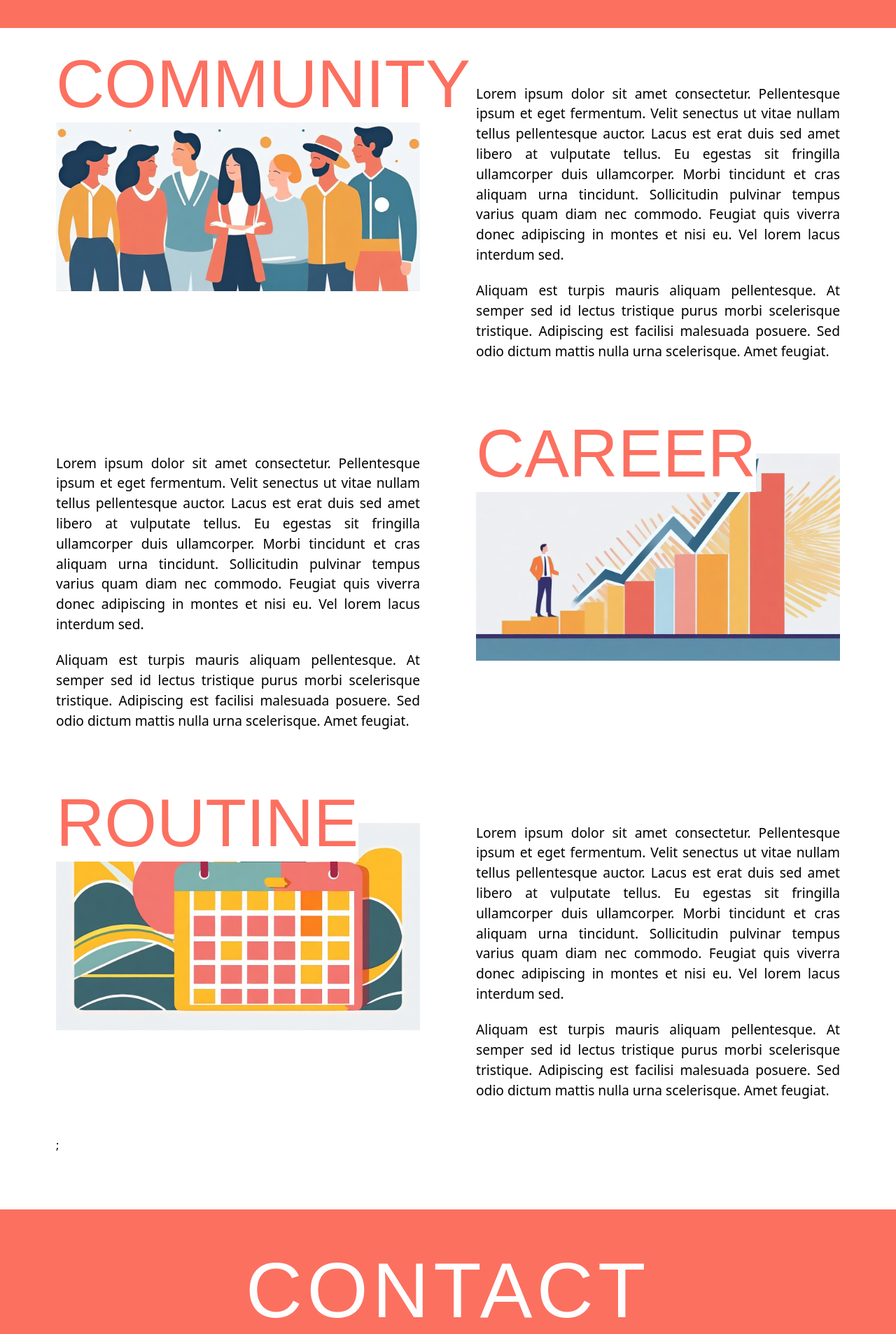
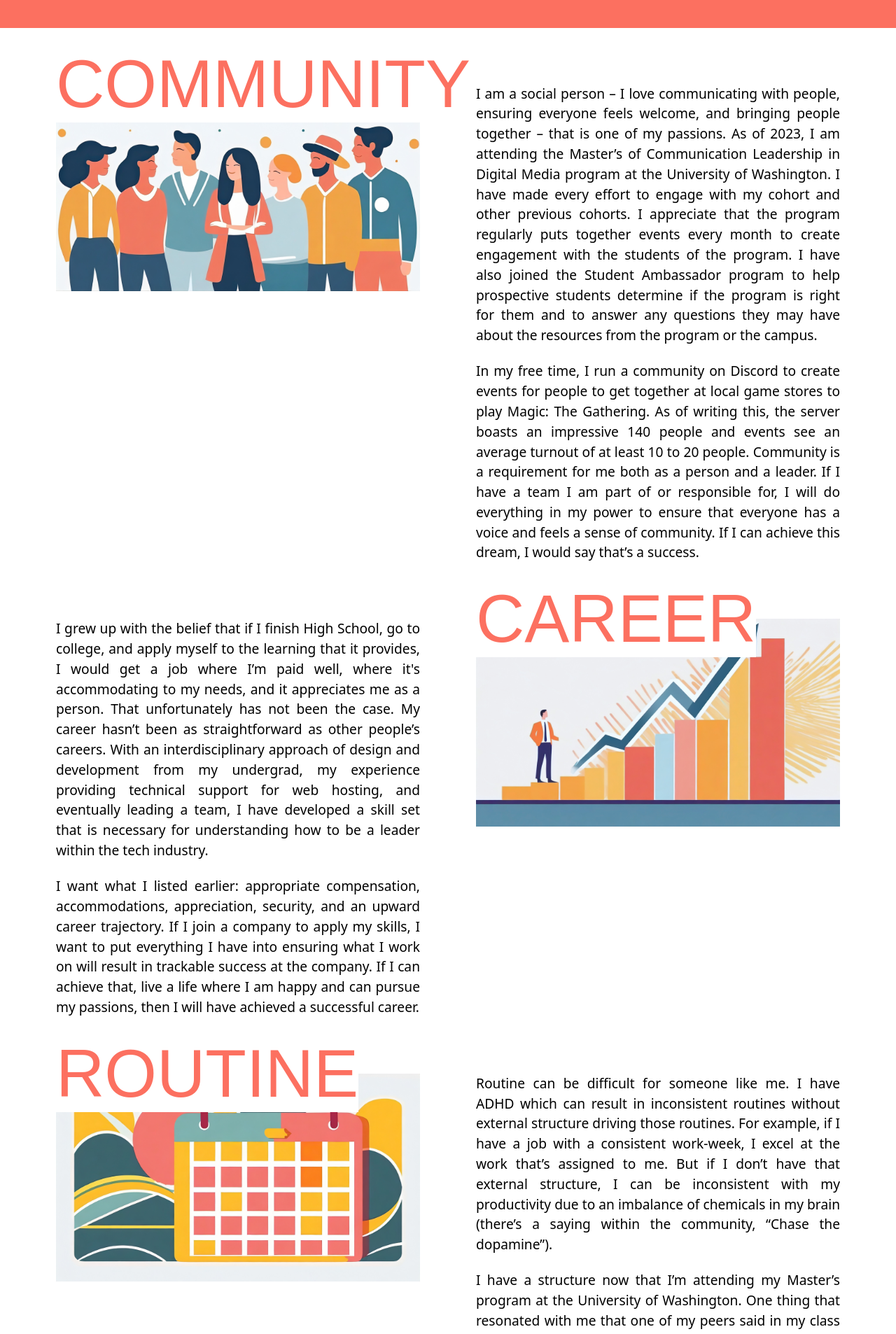
Before and after one commit to KevinLaird/leadership-profile, a React (Vite) app: page / in a window 1280 px wide. Shown: the part 5560-7466 px from the top of the page at 70% size. Built offline with nearby package versions, Linux system fonts and the light colour scheme; a web font is replaced by a local one.

Commit message:
Added ~content~

```diff
--- a/src/sections/Dreams.jsx
+++ b/src/sections/Dreams.jsx
@@ -5,29 +5,30 @@ const Dreams = () => {
   const copyContentData = [
     {
       imageSrc: '/assets/community.png',
-      imageAlt: '...',
+      imageAlt: 'Group of people vibing together',
       title: 'Community',
       paragraphs: [
-        'Lorem ipsum dolor sit amet consectetur. Pellentesque ipsum et eget fermentum. Velit senectus ut vitae nullam tellus pellentesque auctor. Lacus est erat duis sed amet libero at vulputate tellus. Eu egestas sit fringilla ullamcorper duis ullamcorper. Morbi tincidunt et cras aliquam urna tincidunt. Sollicitudin pulvinar tempus varius quam diam nec commodo. Feugiat quis viverra donec adipiscing in montes et nisi eu. Vel lorem lacus interdum sed.',
-        'Aliquam est turpis mauris aliquam pellentesque. At semper sed id lectus tristique purus morbi scelerisque tristique. Adipiscing est facilisi malesuada posuere. Sed odio dictum mattis nulla urna scelerisque. Amet feugiat.',
+        `I am a social person – I love communicating with people, ensuring everyone feels welcome, and bringing people together – that is one of my passions. As of 2023, I am attending the Master’s of Communication Leadership in Digital Media program at the University of Washington. I have made every effort to engage with my cohort and other previous cohorts. I appreciate that the program regularly puts together events every month to create engagement with the students of the program. I have also joined the Student Ambassador program to help prospective students determine if the program is right for them and to answer any questions they may have about the resources from the program or the campus.`,
+        `In my free time, I run a community on Discord to create events for people to get together at local game stores to play Magic: The Gathering. As of writing this, the server boasts an impressive 140 people and events see an average turnout of at least 10 to 20 people. Community is a requirement for me both as a person and a leader. If I have a team I am part of or responsible for, I will do everything in my power to ensure that everyone has a voice and feels a sense of community. If I can achieve this dream, I would say that’s a success.`,
       ],
     },
     {
       imageSrc: '/assets/career.png',
-      imageAlt: '...',
+      imageAlt: `Person climbing 'bars' to communicate advancement in career'`,
       title: 'Career',
       paragraphs: [
-        'Lorem ipsum dolor sit amet consectetur. Pellentesque ipsum et eget fermentum. Velit senectus ut vitae nullam tellus pellentesque auctor. Lacus est erat duis sed amet libero at vulputate tellus. Eu egestas sit fringilla ullamcorper duis ullamcorper. Morbi tincidunt et cras aliquam urna tincidunt. Sollicitudin pulvinar tempus varius quam diam nec commodo. Feugiat quis viverra donec adipiscing in montes et nisi eu. Vel lorem lacus interdum sed.',
-        'Aliquam est turpis mauris aliquam pellentesque. At semper sed id lectus tristique purus morbi scelerisque tristique. Adipiscing est facilisi malesuada posuere. Sed odio dictum mattis nulla urna scelerisque. Amet feugiat.',
+        `I grew up with the belief that if I finish High School, go to college, and apply myself to the learning that it provides, I would get a job where I’m paid well, where it's accommodating to my needs, and it appreciates me as a person. That unfortunately has not been the case. My career hasn’t been as straightforward as other people’s careers. With an interdisciplinary approach of design and development from my undergrad, my experience providing technical support for web hosting, and eventually leading a team, I have developed a skill set that is necessary for understanding how to be a leader within the tech industry.`,
+        `I want what I listed earlier: appropriate compensation, accommodations, appreciation, security, and an upward career trajectory. If I join a company to apply my skills, I want to put everything I have into ensuring what I work on will result in trackable success at the company. If I can achieve that, live a life where I am happy and can pursue my passions, then I will have achieved a successful career. `,
       ],
     },
     {
       imageSrc: '/assets/routine.png',
-      imageAlt: '...',
+      imageAlt: 'Calendar with a floral design',
       title: 'Routine',
       paragraphs: [
-        'Lorem ipsum dolor sit amet consectetur. Pellentesque ipsum et eget fermentum. Velit senectus ut vitae nullam tellus pellentesque auctor. Lacus est erat duis sed amet libero at vulputate tellus. Eu egestas sit fringilla ullamcorper duis ullamcorper. Morbi tincidunt et cras aliquam urna tincidunt. Sollicitudin pulvinar tempus varius quam diam nec commodo. Feugiat quis viverra donec adipiscing in montes et nisi eu. Vel lorem lacus interdum sed.',
-        'Aliquam est turpis mauris aliquam pellentesque. At semper sed id lectus tristique purus morbi scelerisque tristique. Adipiscing est facilisi malesuada posuere. Sed odio dictum mattis nulla urna scelerisque. Amet feugiat.',
+        `Routine can be difficult for someone like me. I have ADHD which can result in inconsistent routines without external structure driving those routines. For example, if I have a job with a consistent work-week, I excel at the work that’s assigned to me. But if I don’t have that external structure, I can be inconsistent with my productivity due to an imbalance of chemicals in my brain (there’s a saying within the community, “Chase the dopamine”).`,
+        `I have a structure now that I’m attending my Master’s program at the University of Washington. One thing that resonated with me that one of my peers said in my class discussion for Kelley Myers’ class was, “persistence is more useful than consistency”. Even if I can’t always be consistent with my routines, if I’m persistent then consistency will follow.`,
+        `Some routines I want to stay persistent with but is not limited to is is working out, going to bed at a reasonable time (ideally before 11 PM), waking up at or before 8:00 AM, completing at least one LinkedIn Learning course or any equivalent online courses every two weeks, and working on a passion project at least once a week, whether that be building a new deck for Magic: The Gathering, painting miniatures, or going out and hanging out with friends.`,
       ],
     },
   ];
```
